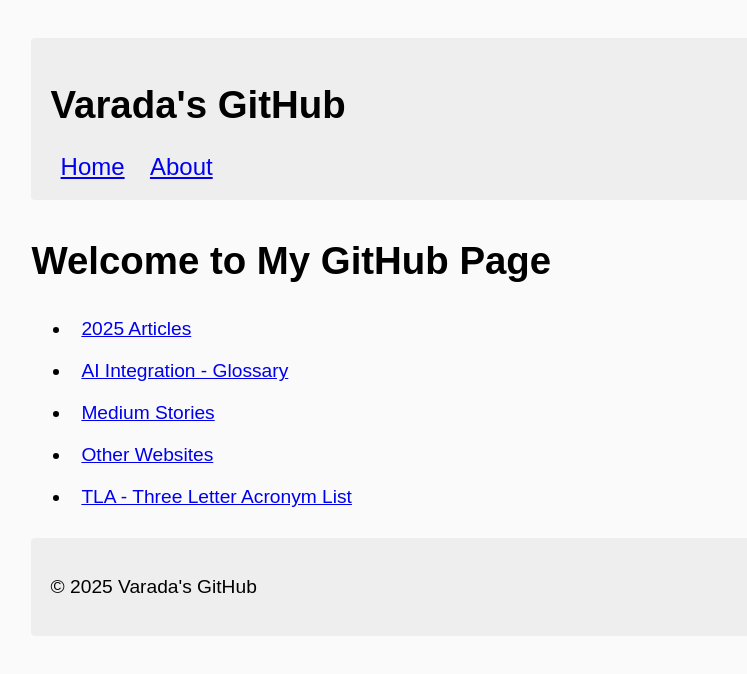
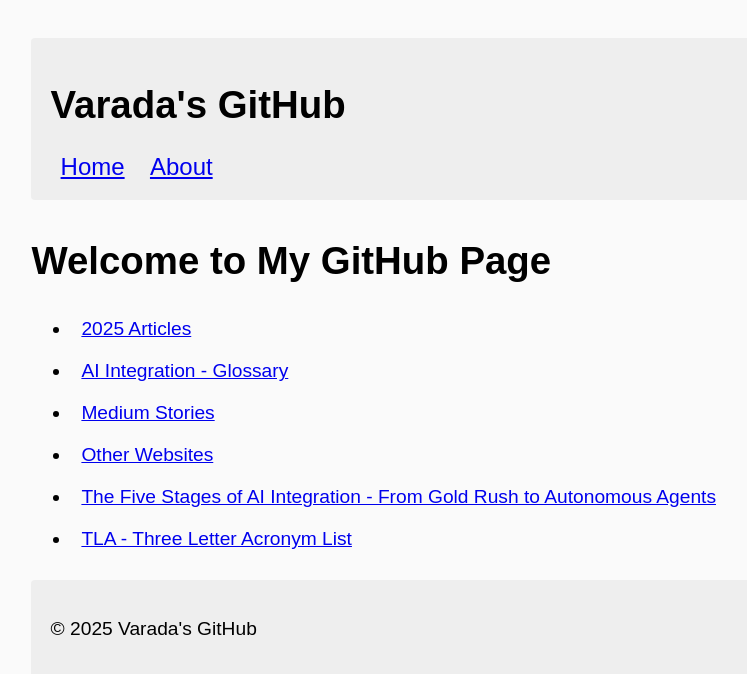
Before and after one commit to ivarada/ivarada.github.io, a Jekyll site: the page built from index.md, in a window 1280 px wide. Shown: the top 674 px of the page, without its empty margins (7-754 px from the left). Built offline with Jekyll 4.4.1, drawn with Linux system fonts in a browser that asks for light colours.

Commit message:
Add link to 'The Five Stages of AI Integration'

```diff
--- a/index.md
+++ b/index.md
@@ -9,4 +9,5 @@
 - [AI Integration - Glossary](Glossary-AI-Integration.html)
 - [Medium Stories](https://medium.com/@varada)
 - [Other Websites](websites.html)
+- [The Five Stages of AI Integration - From Gold Rush to Autonomous Agents](AI-Integration.md)
 - [TLA - Three Letter Acronym List](html/tla.html)
```
